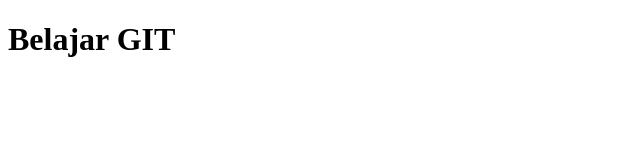
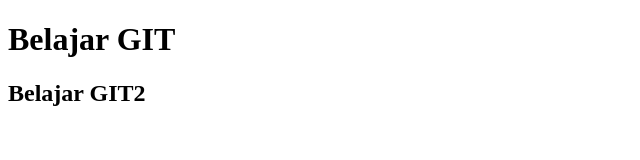
Before and after one commit to bertho21/belajar-git, a plain HTML site: page index.html in a window 1280 px wide. Shown: the whole page, without its empty margins (0-640 px from the left). Drawn offline with Linux system fonts and the light colour scheme.

Commit message:
Menambah h2 di file index.html

```diff
--- a/index.html
+++ b/index.html
@@ -10,6 +10,7 @@
 
 <body>
     <h1>Belajar GIT</h1>
+    <h2>Belajar GIT2</h2>
 </body>
 
 </html>
```
